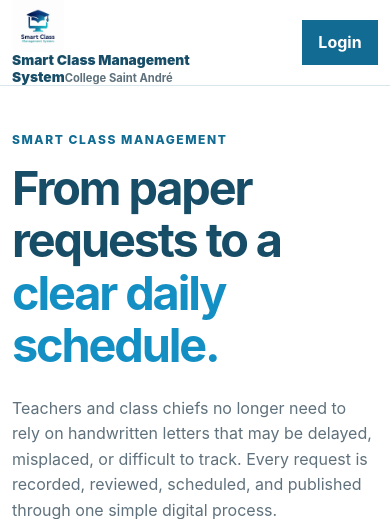
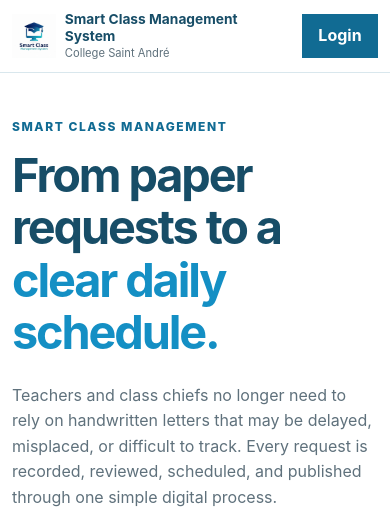
Before and after one commit to INEZA-24/Smartclass, a Flask app: page / in a window 390 px wide. Shown: the top 519 px of the page. Run offline with Flask 3, Linux system fonts and the light colour scheme; parts of the project's set-up code (start-up, migrations or seed data) failed here and were passed over.

Commit message:
style: align public header with Smart Class logo

```diff
--- a/app/static/public-home.css
+++ b/app/static/public-home.css
@@ -32,8 +32,10 @@
 
 .public-header { position: relative; z-index: 10; border-bottom: 1px solid var(--public-border); background: var(--public-white); }
 .public-nav { min-height: 5rem; display: flex; align-items: center; justify-content: space-between; gap: 2rem; }
-.public-brand { display: flex; flex-direction: column; text-decoration: none; line-height: 1.2; }
-.public-brand span { color: var(--public-heading); font-size: 1rem; font-weight: 750; }
+.public-brand { display: inline-flex; flex-direction: row; align-items: center; gap: 0.75rem; text-decoration: none; line-height: 1.2; }
+.public-brand-logo { display: block; width: 3.25rem; height: 3.25rem; flex: 0 0 auto; object-fit: contain; }
+.public-brand-copy { display: flex; flex-direction: column; min-width: 0; }
+.public-brand strong { color: var(--public-heading); font-size: 1rem; font-weight: 750; }
 .public-brand small { margin-top: 0.2rem; color: var(--public-muted); font-size: 0.78rem; }
 .public-nav-actions, .public-secondary-links { display: flex; align-items: center; }
 .public-nav-actions { gap: 1.5rem; }
@@ -137,7 +139,9 @@
 
 @media (max-width: 575.98px) {
   .public-nav { min-height: 4.5rem; gap: 0.75rem; }
-  .public-brand span { max-width: 13rem; font-size: 0.86rem; }
+  .public-brand { gap: 0.55rem; }
+  .public-brand-logo { width: 2.75rem; height: 2.75rem; }
+  .public-brand strong { display: block; max-width: 13rem; font-size: 0.86rem; }
   .public-brand small { font-size: 0.7rem; }
   .public-login { min-width: 4.75rem; padding-inline: 0.9rem; }
   .public-hero { padding-top: 2.75rem; }
```
